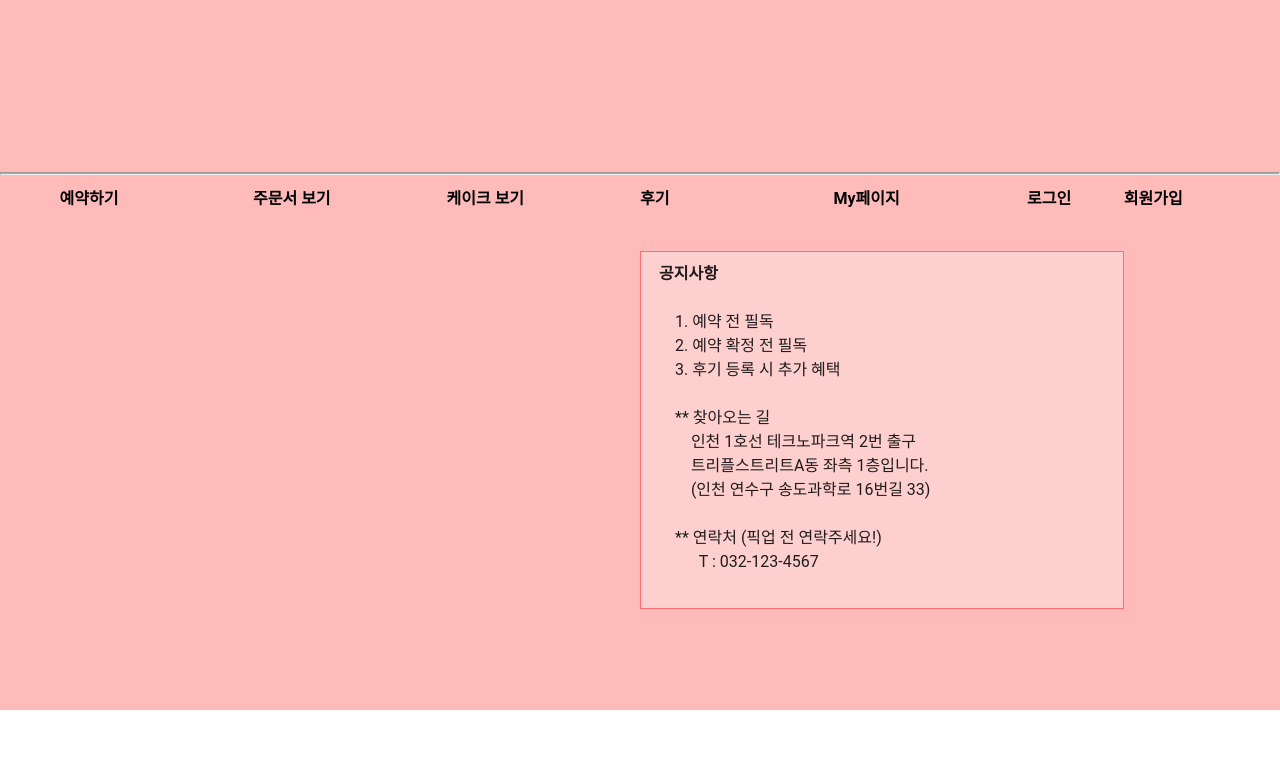
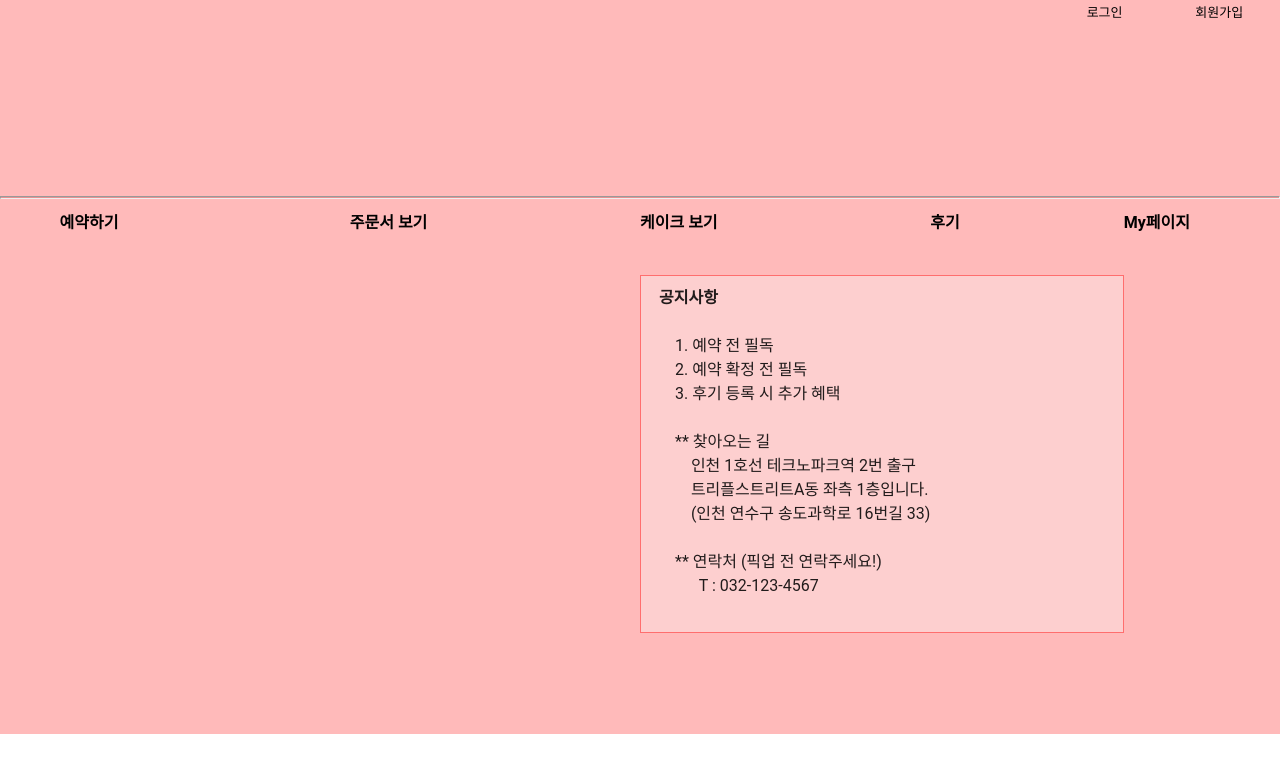
Before and after one commit to KHWeb19/PersonalProject, a Vue app in the folder jiyeonIn/vue_frontend/book_cake/: page /MainHomepage in a window 1280 px wide. Shown: the top 772 px of the page. Built offline with nearby package versions, Linux system fonts and the light colour scheme; the HTML template or start-up script is replaced by a standard one.

Commit message:
[인지연] 2022/3/25

```diff
--- a/jiyeonIn/vue_frontend/book_cake/src/components/eventBusBooking/CalenderTest.vue
+++ b/jiyeonIn/vue_frontend/book_cake/src/components/eventBusBooking/CalenderTest.vue
@@ -37,7 +37,7 @@
         </v-col>
 
         <v-col>
-          <v-btn>
+          <v-btn class="">
             <v-icon color="black" text type="submit">mdi-check</v-icon>확정
           </v-btn>
         </v-col>
--- a/jiyeonIn/vue_frontend/book_cake/src/components/mainPage/LoginPageForm.vue
+++ b/jiyeonIn/vue_frontend/book_cake/src/components/mainPage/LoginPageForm.vue
@@ -4,12 +4,12 @@
             <h4>로그인</h4>
             <table>
                     <tr>
-                        <v-icon>mdi-account</v-icon>
-                        <td><input type="text" v-model="id" /></td>
+                        <td><v-icon>mdi-account</v-icon> </td>
+                        <td><v-text-field type="text" v-model="id" placeholder="아이디 입력" ></v-text-field></td>
                     </tr>
                     <tr>
-                        <v-icon>mdi-lock</v-icon>
-                        <td><input type="password" v-model="pw"></td>
+                        <td><v-icon>mdi-lock</v-icon></td>
+                        <td><v-text-field type="password" v-model="pw" placeholder="비밀번호 입력"></v-text-field></td>
                     </tr>
 
             </table>
@@ -53,7 +53,7 @@ export default {
 <style scoped>
 
 .loginForm {
-    padding: 8%;
+    padding: 10%;
     margin: 2%;
 }
 
@@ -72,7 +72,10 @@ span {
     width: 200px;
     font-size: 10pt;
     text-align: right;
-    color: rgb(5, 3, 3);
+}
+
+router-link{
+    color : black;
 }
 
 a {
@@ -89,7 +92,7 @@ h4 {
 form {
     border: 3px solid rgb(243, 180, 180);
     width: 306px;
-    height: 170px;
+    height: 300px;
 }
 
 </style>
--- a/jiyeonIn/vue_frontend/book_cake/src/views/CakePage/LoginPage.vue
+++ b/jiyeonIn/vue_frontend/book_cake/src/views/CakePage/LoginPage.vue
@@ -73,10 +73,10 @@ import axios from 'axios'
                 const {id, pw} = payload
                 axios.post('http://localhost:7777/bookCake/login',{id, pw})
                     .then(() => {
-                        alert('로그인 완료')
+                        alert('안녕하세요! {{id}}님!')
                     })
                     .catch (() => {
-                        alert('로그인 실패')
+                        alert('아이디 및 비밀번호를 잘못 입력하였습니다.')
                     })
             }
         }
--- a/jiyeonIn/vue_frontend/book_cake/src/views/CakePage/MainHomepage.vue
+++ b/jiyeonIn/vue_frontend/book_cake/src/views/CakePage/MainHomepage.vue
@@ -1,26 +1,41 @@
 <template>
     <div class="Main">
         <header>
-            <router-link style="text-decoration: none;" :to="{name: 'MainHomepage'}">
+            <v-row>
+                <v-col class="col-12 col-sm-10" ></v-col>
+                <v-col class="col-12 col-sm-1" >
+                    <router-link :to="{name: 'LoginPage'}" >
+                        <span style="font-size: small; color: black">로그인 </span>
+                    </router-link>
+                </v-col>
+                <v-col class="col-12 col-sm-1" >
+                    <router-link :to="{name: 'SignUpPage'}" >
+                        <span style="font-size: small; color: black">회원가입</span>
+                    </router-link>
+                </v-col>
+            </v-row>
+
+            <router-link style="text-decoration: none;" :to="{name: 'MainHomepage'}" >
                 <v-img class="MainLogo"
                 max-height="200" max-width="250"
                 src="@/assets/img/check.png"/>
             </router-link>
+
         </header>
         <hr>
         <v-container >
             <v-row no-gutters class="menu">
-                <v-col class="col-12 col-sm-2">
+                <v-col class="col-12 col-sm-3">
                     <router-link :to="{name: 'BookingPage'}">
                         <p>예약하기</p>
                     </router-link>
                 </v-col>
-                <v-col class="col-12 col-sm-2">
+                <v-col class="col-12 col-sm-3">
                     <router-link :to="{name: 'BookingListPage'}">
                         <p>주문서 보기</p>
                     </router-link>
                 </v-col>
-                <v-col class="col-12 col-sm-2">
+                <v-col class="col-12 col-sm-3">
                     <router-link :to="{name: 'PreviewCakeImg'}">
                         <p>케이크 보기</p>
                     </router-link>
@@ -30,19 +45,9 @@
                         <p>후기</p>
                     </router-link>
                 </v-col>
-                <v-col class="col-12 col-sm-2">
+                <v-col class="col-12 col-sm-1">
                     <router-link :to="{name: 'MyPage'}">
                         <p>My페이지</p>
-                    </router-link>
-                </v-col>
-                <v-col class="col-12 col-sm-1">
-                    <router-link :to="{name: 'LoginPage'}">
-                        <p>로그인 </p>
-                    </router-link>
-                </v-col>
-                <v-col class="col-12 col-sm-1">
-                    <router-link :to="{name: 'SignUpPage'}">
-                        <p>회원가입</p>
                     </router-link>
                 </v-col>
             </v-row>
--- a/jiyeonIn/vue_frontend/book_cake/src/views/HomeView.vue
+++ b/jiyeonIn/vue_frontend/book_cake/src/views/HomeView.vue
@@ -1,15 +1,14 @@
 <template>
-  <hello-world />
+  <router-link :to="{name : 'MainHomepage'}">INDI HOMEPAGE</router-link>
 </template>
 
 <script>
-  import HelloWorld from '../components/HelloWorld'
+  //import HelloWorld from '../components/HelloWorld'
 
   export default {
     name: 'HomeView',
 
     components: {
-      HelloWorld,
     },
   }
 </script>
```
Also changed, not shown: 2 other files (tests, documents, lock files or other folders).
